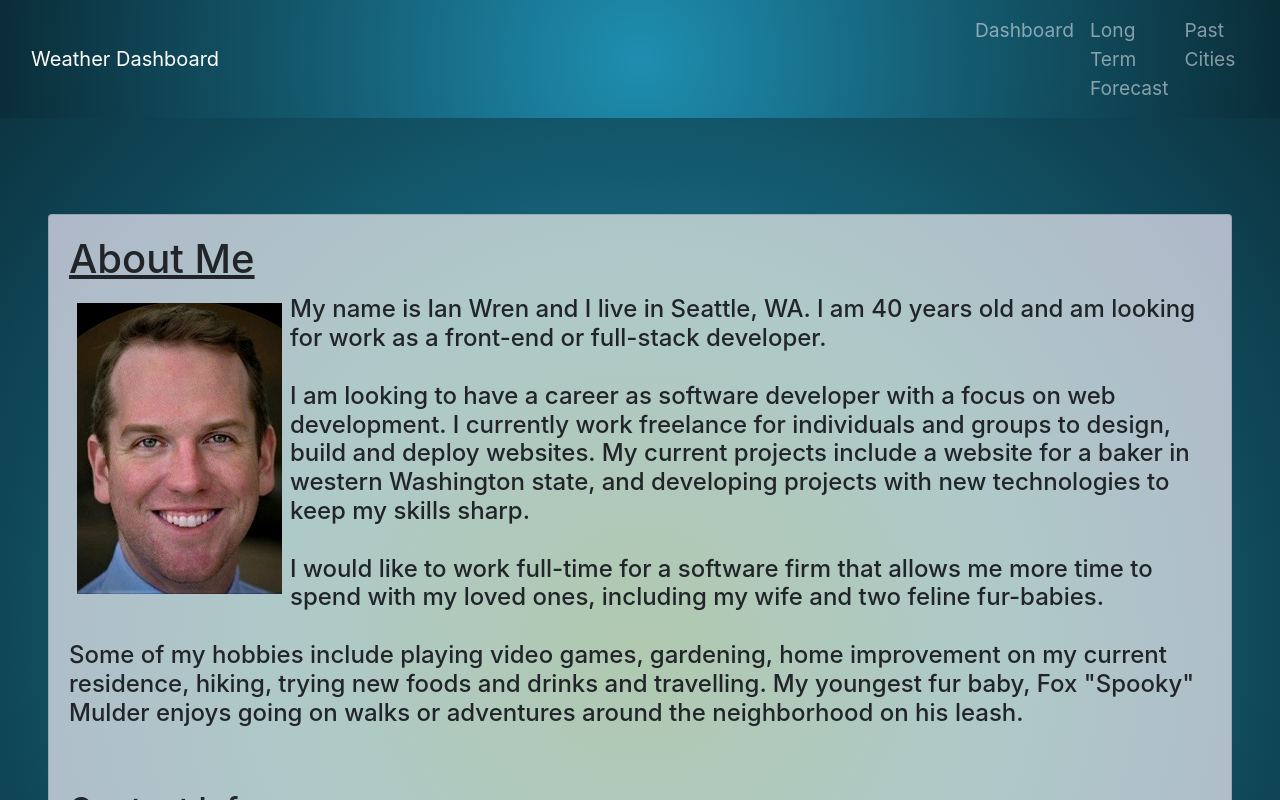
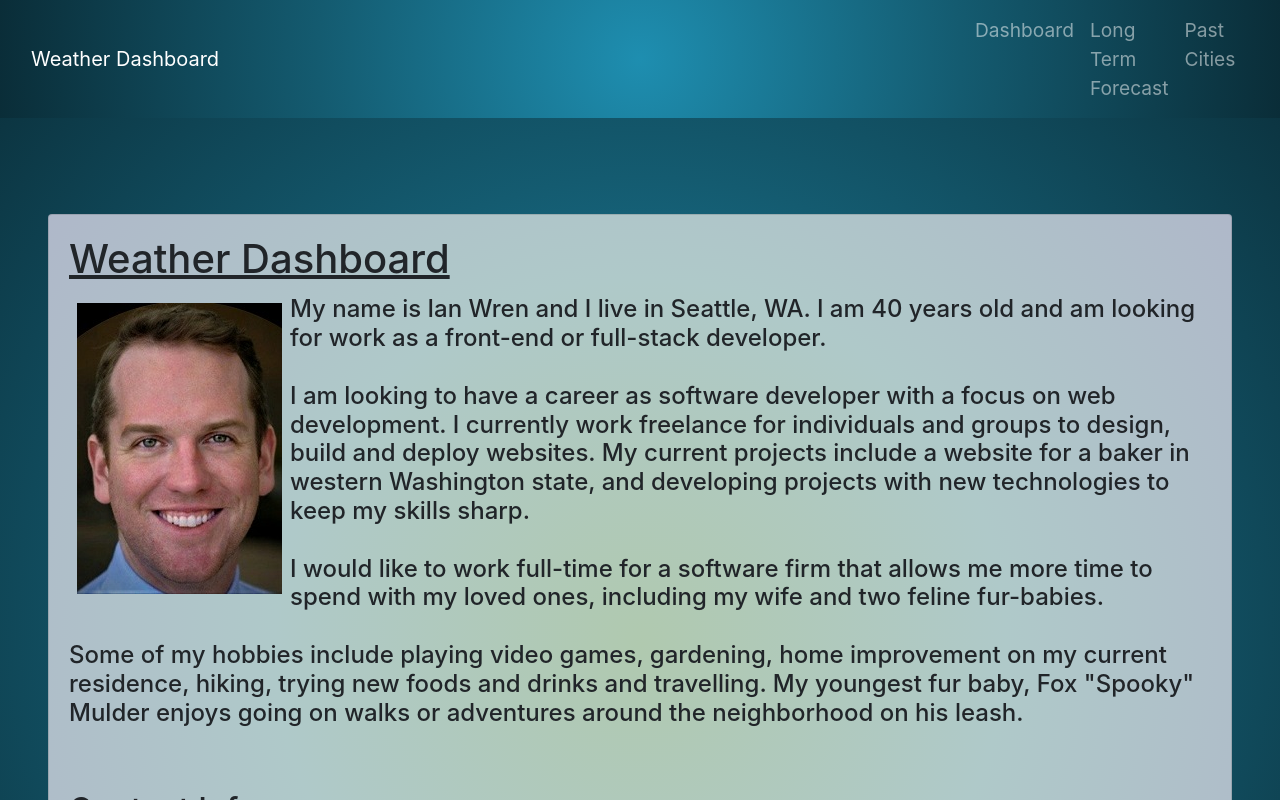
Before and after one commit to luckyian/reactConvert, a React (Create React App) app: page / in a window 1280 px wide. Shown: the top 800 px of the page. Built offline with nearby package versions, Linux system fonts and the light colour scheme; the HTML template or start-up script is replaced by a standard one.

Commit message:
Installed npm packages and started front end work on the amin page

```diff
--- a/src/pages/Index.js
+++ b/src/pages/Index.js
@@ -16,7 +16,7 @@ function Index() {
         <div className="p-5">
           <Card className="aboutBack">
             <Card.Body>
-              <Card.Title><h1><u>About Me</u></h1></Card.Title>
+              <Card.Title><h1><u>Weather Dashboard</u></h1></Card.Title>
               <div className="float-left" >
                 <Card.Img src="./assets/Ian.jpg" className="p-2" alt="Ian Wren"></Card.Img>
               </div>
```
Also changed, not shown: 1 other file (tests, documents, lock files or other folders).
